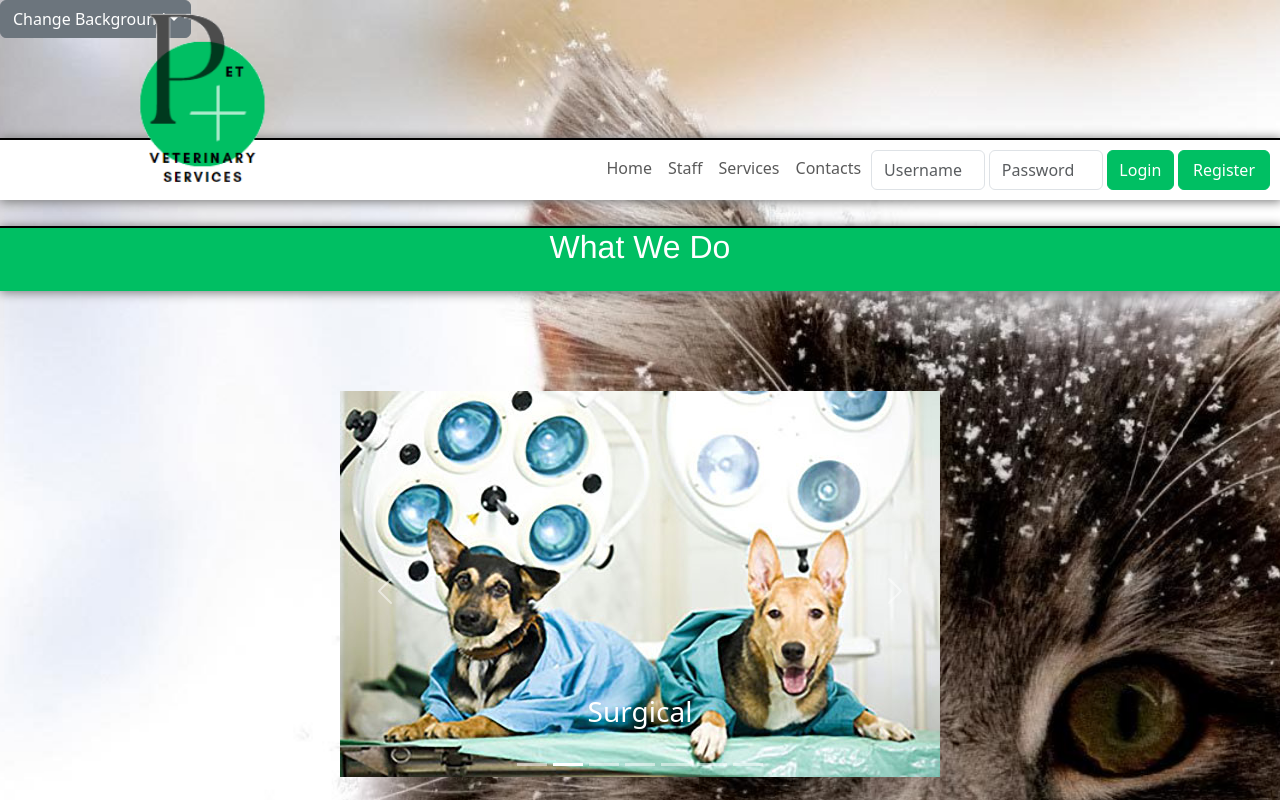
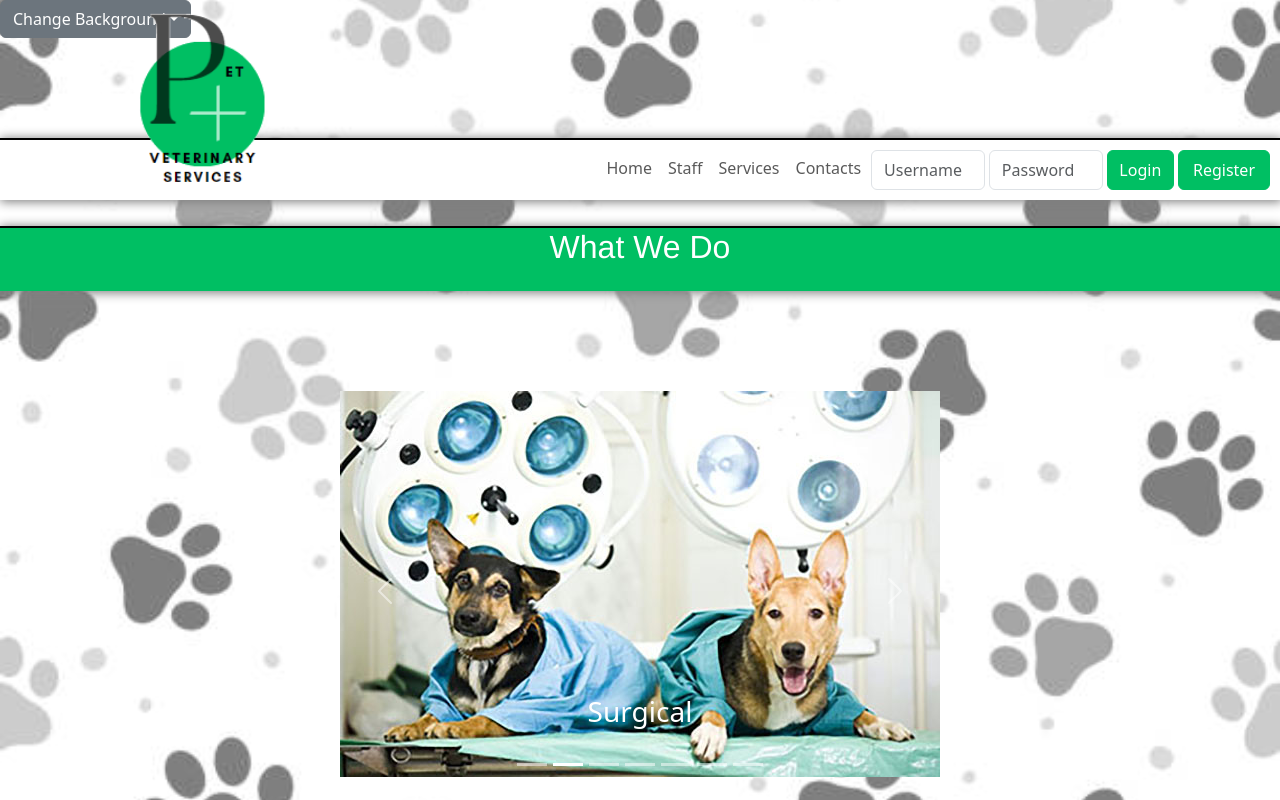
Before and after one commit to ShoNuffEnuff/puppy-website, a React (Create React App) app: page /services in a window 1280 px wide. Shown: the top 800 px of the page. Built offline with nearby package versions, Linux system fonts and the light colour scheme.

Commit message:
Minor changes to bg names and bg order, for default.

```diff
--- a/src/App.css
+++ b/src/App.css
@@ -5,25 +5,25 @@
     height:1500px;*/
 
 /*}*/
-.bg-cat {
+.cat-background {
     background-image: url('catBG.jpg');
     background-size: cover;
     background-position: center;
     height: 1300px;
 }
-.bg-dog {
+.dog-background {
     background-image: url('dogBG.jpg');
     background-size: cover;
     background-position: center;
     height: 1300px;
 }
-.bg-both {
+.both-background {
     background-image: url('pup_cat_01.jpg');
     background-size: contain;
     background-position: center;
     height: 1300px;
 }
-.bg-default{
+.default-background {
     background-image: url('pawPrint.jpg');
     background-size: contain;
     background-position: center;
--- a/src/App.js
+++ b/src/App.js
@@ -23,7 +23,7 @@ function App() {
     const [userPets, setUserPets] = useState([]);
     const [showToast, setShowToast] = useState(false);
     const [toastMessage, setToastMessage] = useState('');
-    const [backgroundClasses, setBackgroundClasses] = useState(['bg-cat', 'bg-dog', 'bg-both', 'bg-default']);
+    const [backgroundClasses, setBackgroundClasses] = useState(['default-background','cat-background', 'dog-background', 'both-background' ]);
     const [currentBackgroundIndex, setCurrentBackgroundIndex] = useState(0);
 
 
--- a/src/pages/Services.jsx
+++ b/src/pages/Services.jsx
@@ -47,7 +47,7 @@ const Services = () => {
                     <Carousel.Item className='vac'>
                         <img src={consultImg} alt="fifth slide" />
                         <Carousel.Caption>
-                            <h3>Consultaions</h3>
+                            <h3>Consultations</h3>
                         </Carousel.Caption>
                     </Carousel.Item>
                     <Carousel.Item className='vac'>
```
